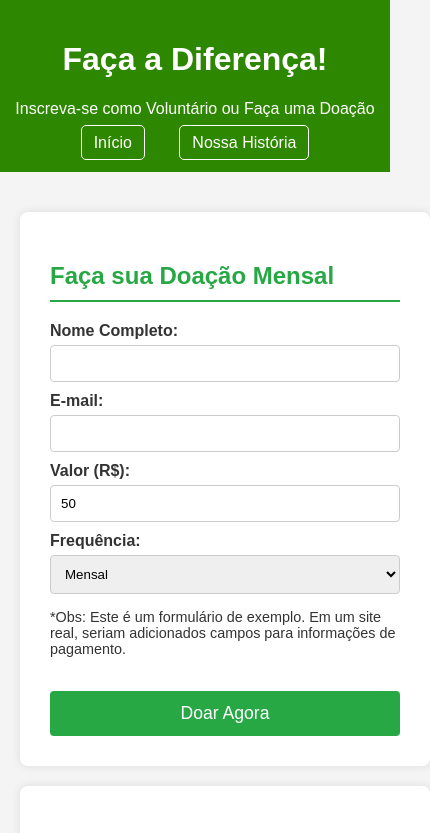
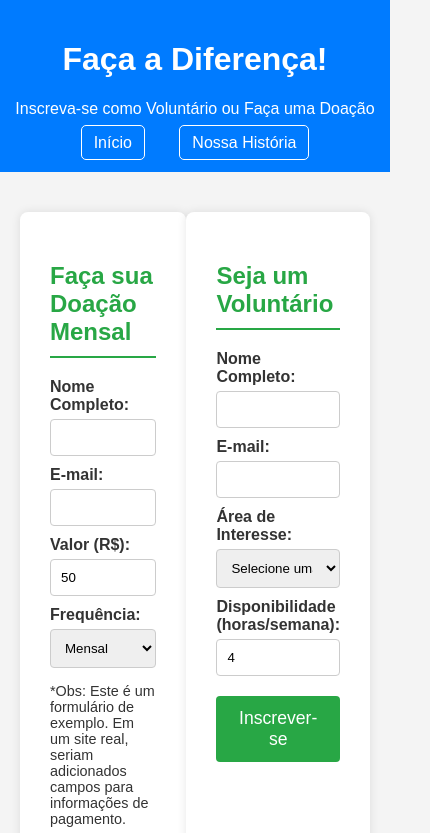
Before and after one commit to robertooliveirasilva/betoverde-ex01, a plain HTML site: page doacao.html in a window 390 px wide. Shown: the top 833 px of the page, 430 px wide, since content can reach past the window. Drawn offline with Linux system fonts and the light colour scheme.

Commit message:
Update styles and form fields in doacao.html

```diff
--- a/doacao.html
+++ b/doacao.html
@@ -13,10 +13,13 @@
             color: #333;
         }
         header {
-            background-color: #2d8700;
+            background-color: #007bff;
             color: white;
             padding: 20px 0;
             text-align: center;
+        }
+        nav {
+            margin-top: 10px;
         }
         nav a {
             color: white;
@@ -28,24 +31,21 @@
             transition: background-color 0.3s;
         }
         nav a:hover {
-            background-color: #1e7e34;
+            background-color: #0056b3;
         }
         .container {
             display: flex;
-            flex-wrap: wrap;
             justify-content: space-around;
             max-width: 1000px;
             margin: 20px auto;
             padding: 20px;
-            gap: 20px;
         }
         .form-box {
             background-color: white;
             padding: 30px;
             border-radius: 8px;
             box-shadow: 0 0 10px rgba(0, 0, 0, 0.1);
-            width: 100%;
-            max-width: 450px;
+            width: 45%;
         }
         .form-box h2 {
             color: #28a745;
@@ -64,7 +64,7 @@
             margin-top: 5px;
             border: 1px solid #ccc;
             border-radius: 4px;
-            box-sizing: border-box;
+            box-sizing: border-box; /* Garante que o padding não aumente o width total */
         }
         button {
             background-color: #28a745;
@@ -88,29 +88,29 @@
             text-align: center;
             margin-top: 30px;
         }
-        @media (max-width: 768px) {
-            .container { flex-direction: column; }
-            .form-box { width: 100%; }
-        }
     </style>
 </head>
 <body>
+
     <header>
         <h1>Faça a Diferença!</h1>
         <p>Inscreva-se como Voluntário ou Faça uma Doação</p>
         <nav>
             <a href="index.html">Início</a>
-            <a href="historia.html">Nossa História</a>
+            <a href="projetos.html">Nossa História</a>
         </nav>
     </header>
+
     <div class="container">
         <div class="form-box">
             <h2>Faça sua Doação Mensal</h2>
             <form action="#" method="POST">
                 <label for="nome_doador">Nome Completo:</label>
                 <input type="text" id="nome_doador" name="nome_doador" required>
+
                 <label for="email_doador">E-mail:</label>
                 <input type="email" id="email_doador" name="email_doador" required>
+
                 <label for="valor_doacao">Valor (R$):</label>
                 <input type="number" id="valor_doacao" name="valor_doacao" min="10" step="1" value="50" required>
 
@@ -120,17 +120,22 @@
                     <option value="mensal" selected>Mensal</option>
                     <option value="trimestral">Trimestral</option>
                 </select>
+
                 <p style="font-size: 0.9em; margin-top: 15px;">*Obs: Este é um formulário de exemplo. Em um site real, seriam adicionados campos para informações de pagamento.</p>
+
                 <button type="submit">Doar Agora</button>
             </form>
         </div>
+
         <div class="form-box">
             <h2>Seja um Voluntário</h2>
             <form action="#" method="POST">
                 <label for="nome_voluntario">Nome Completo:</label>
                 <input type="text" id="nome_voluntario" name="nome_voluntario" required>
+
                 <label for="email_voluntario">E-mail:</label>
                 <input type="email" id="email_voluntario" name="email_voluntario" required>
+
                 <label for="area">Área de Interesse:</label>
                 <select id="area" name="area" required>
                     <option value="">Selecione uma Área</option>
@@ -139,14 +144,18 @@
                     <option value="eventos">Organização de Eventos</option>
                     <option value="geral">Suporte Geral e Administrativo</option>
                 </select>
+
                 <label for="disponibilidade">Disponibilidade (horas/semana):</label>
                 <input type="number" id="disponibilidade" name="disponibilidade" min="1" max="40" value="4" required>
+
                 <button type="submit">Inscrever-se</button>
             </form>
         </div>
     </div>
+
     <footer>
         &copy; 2025 Mãos Solidárias. Doe e Participe!
     </footer>
+
 </body>
 </html>
```
